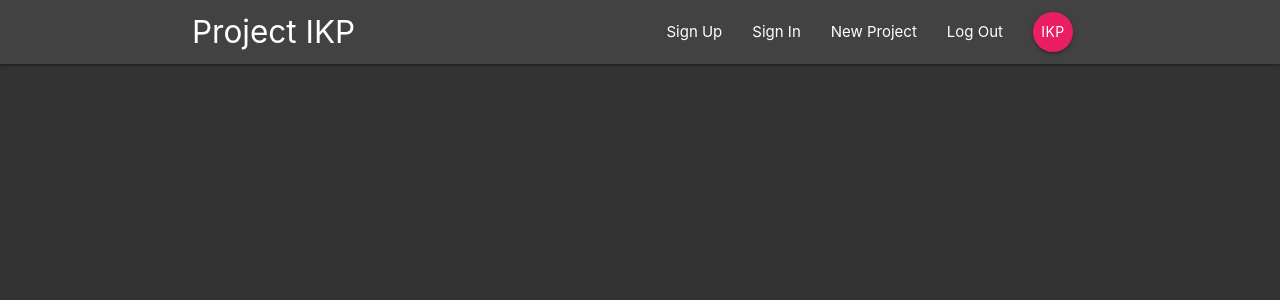
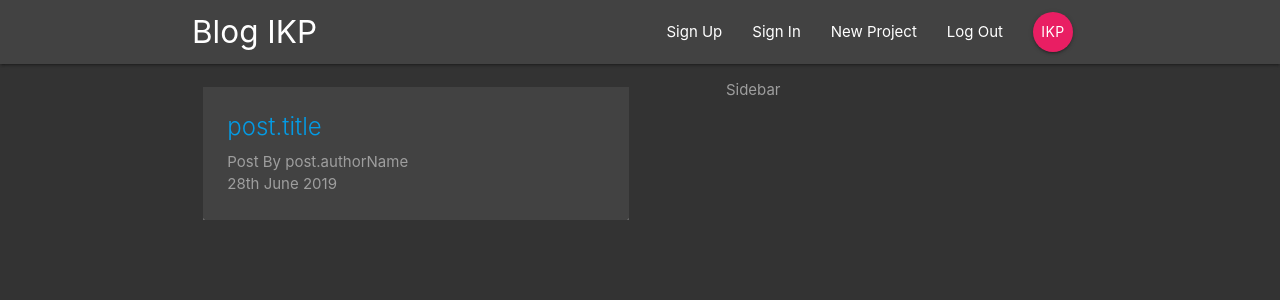
Before and after one commit to sugih28/blog, a React (Create React App) app: page / in a window 1280 px wide. Shown: the top 300 px of the page. Built offline with nearby package versions, Linux system fonts and the light colour scheme.

Commit message:
Add Home & Post List

```diff
--- a/src/App.js
+++ b/src/App.js
@@ -1,12 +1,16 @@
 import React from 'react'
 import Navbar from './components/layout/Navbar'
-import {BrowserRouter, Route} from 'react-router-dom'
+import {BrowserRouter, Route, Switch} from 'react-router-dom'
+import Home from './components/page/Home'
 
 function App() {
   return (
     <BrowserRouter>
       <div className="App">
         <Navbar />
+        <Switch>
+          <Route exact path="/" component={Home} />
+        </Switch>
       </div>
     </BrowserRouter>
   );
--- a/src/components/layout/Navbar.js
+++ b/src/components/layout/Navbar.js
@@ -7,7 +7,7 @@ function Navbar() {
     return (
         <nav className="nav-wrapper grey darken-3">
             <div className="container">
-                <Link to="/" className="brand-logo">Project IKP</Link>
+                <Link to="/" className="brand-logo">Blog IKP</Link>
                 <SignInLink />
                 <SignOutLink />
             </div>
--- /dev/null
+++ b/src/components/layout/SideBar.js
@@ -0,0 +1,11 @@
+import React from 'react';
+
+const SideBar = () => {
+    return(
+        <div>
+            <p>Sidebar</p>
+        </div>
+    )
+}
+
+export default SideBar;
--- /dev/null
+++ b/src/components/page/Home.js
@@ -0,0 +1,22 @@
+import React, { Component } from 'react'
+import ListPost from '../post/ListPost'
+import SideBar from '../layout/SideBar'
+
+export class Home extends Component {
+    render() {
+        return (
+            <div className="dashboard container">
+                <div className="row">
+                    <div className="col s12 m6">
+                        <ListPost />
+                    </div>
+                    <div className="col s12 m5 offset-m1">
+                        <SideBar />
+                    </div>
+                </div>
+            </div>
+        )
+    }
+}
+
+export default Home
--- /dev/null
+++ b/src/components/post/ListPost.js
@@ -0,0 +1,15 @@
+import React from 'react'
+import {Link} from 'react-router-dom'
+import SummaryPost from './SummaryPost'
+
+function ListPost() {
+    return (
+        <div className="post-list section">
+            <Link to={'/post/'}>
+                <SummaryPost />
+            </Link>
+        </div>
+    )
+}
+
+export default ListPost
--- /dev/null
+++ b/src/components/post/SummaryPost.js
@@ -0,0 +1,18 @@
+import React from 'react'
+import {Link} from 'react-router-dom'
+
+function SummaryPost() {
+    return (
+        <div className="card z-depth-0 project-summary">
+            <div className="card-content grey grey-text darken-3">
+                <Link to={'/post/'}>
+                    <span className="card-title">{'post.title'}</span>
+                </Link>
+                <p>Post By {'post.authorName'}</p>
+                <p className="grey-text">28th June 2019</p>
+            </div>
+        </div>
+    )
+}
+
+export default SummaryPost
```
